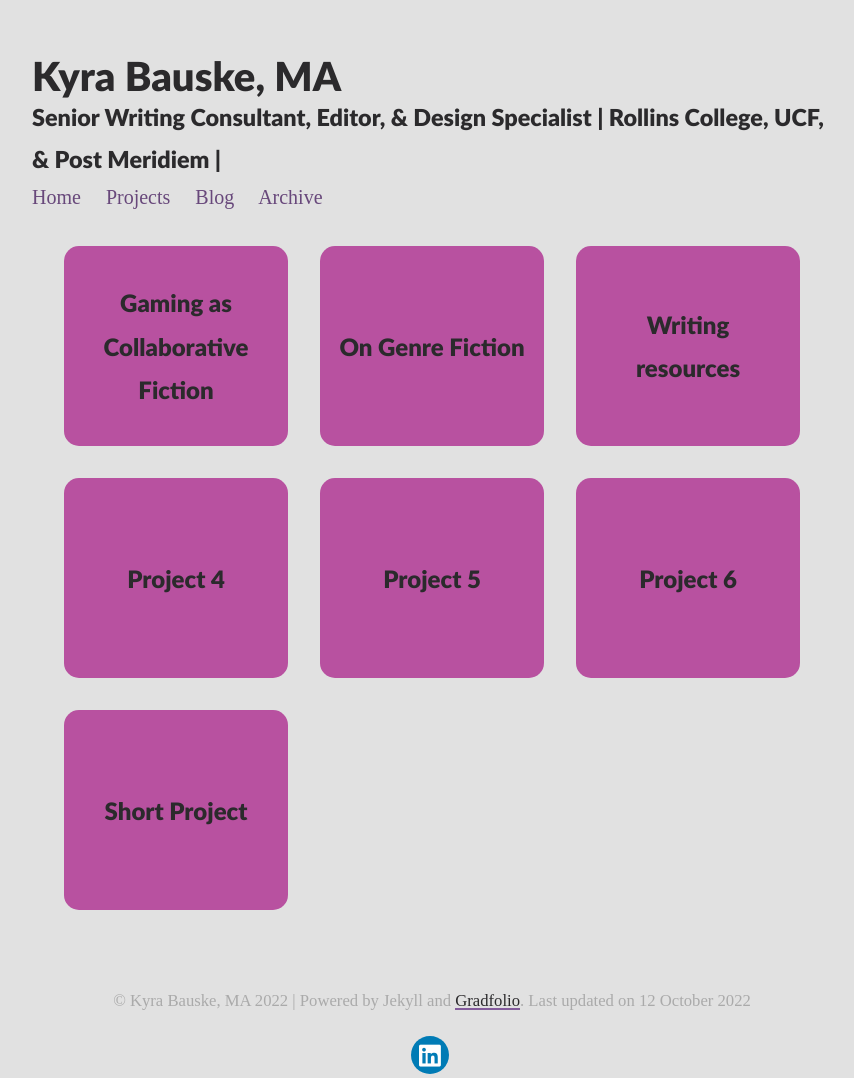
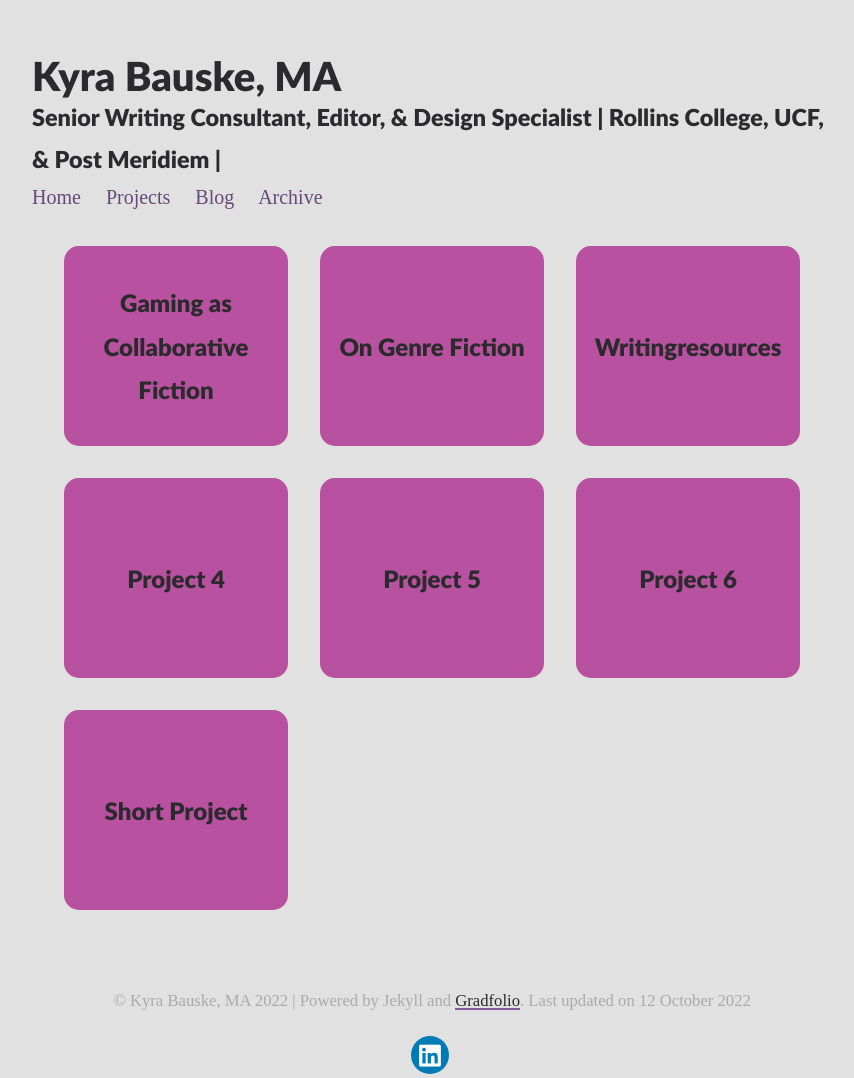
Before and after one commit to TK01079/GradPortfolioDemo, a Jekyll site: the page built from _pages/projects.md, in a window 1280 px wide. Shown: the whole page, without its empty margins (208-1062 px from the left). Built offline with Jekyll 4.4.1, drawn with Linux system fonts in a browser that asks for light colours; nearby versions of some CDN libraries.

Commit message:
trying to update writing resources

```diff
--- a/_config.yml
+++ b/_config.yml
@@ -43,6 +43,7 @@
     order:
       - GamingasCollabFiction.md
       - ValueofFiction.md
+      - WritingResources.md
 
 sass:
   sass_dir: /assets/css/_sass
```
Also changed, not shown: _projects/WritingResources.md (renamed from _projects/Writing Resources.md).
